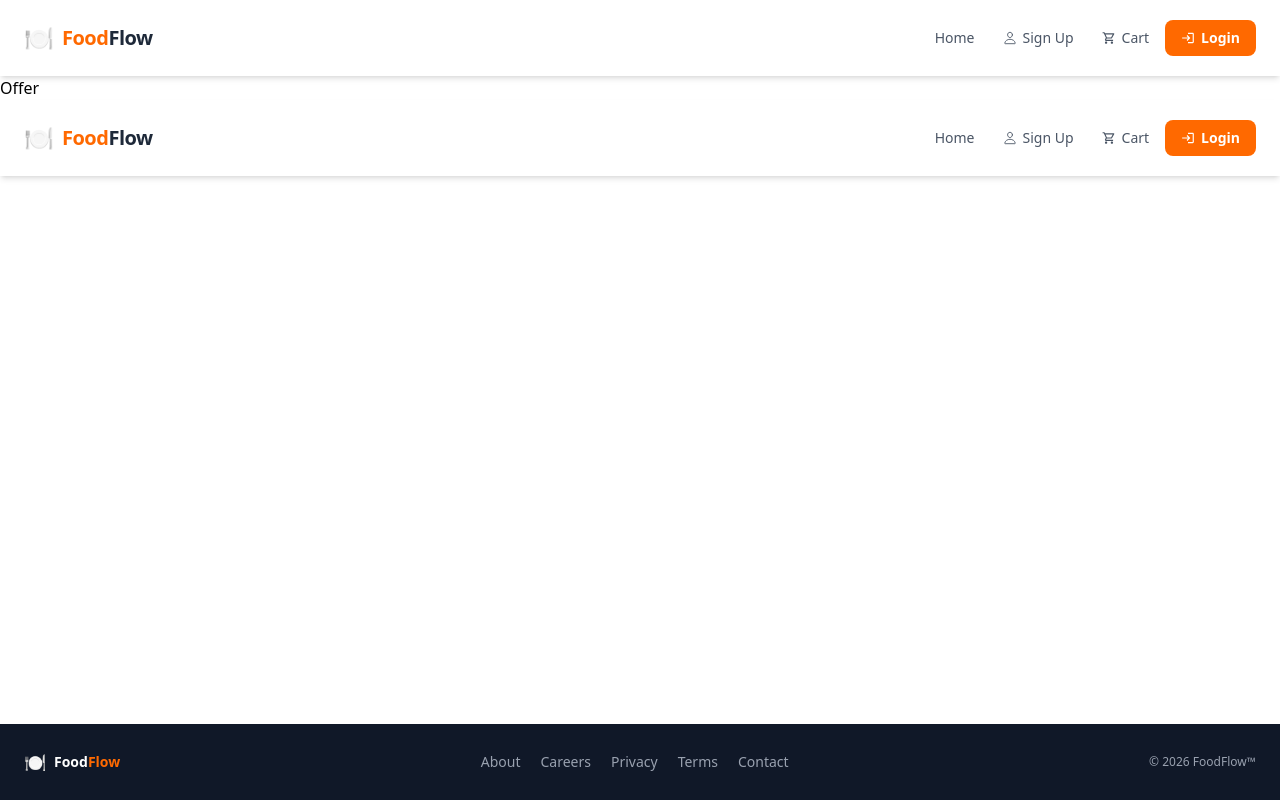
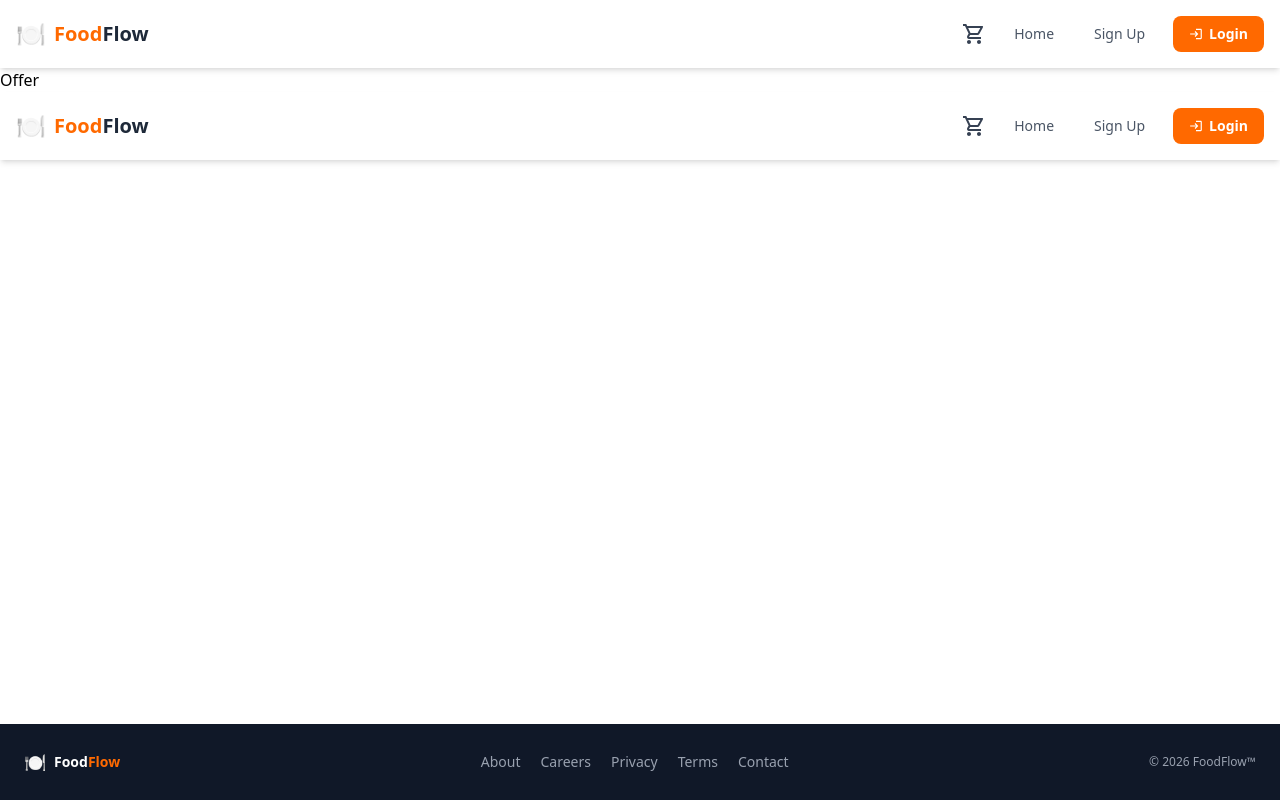
Before and after one commit to greeshsutar/Food-Flow, a React (Vite) app: page /offer in a window 1280 px wide. Built offline with nearby package versions, Linux system fonts and the light colour scheme.

Commit message:
cart and username outside of hamber menu

```diff
--- a/src/component/Header/Header.jsx
+++ b/src/component/Header/Header.jsx
@@ -1,6 +1,5 @@
 import { Link, useNavigate, useLocation } from "react-router-dom";
 import { IoPersonOutline, IoMenu, IoClose } from "react-icons/io5";
-import { BiSolidOffer } from "react-icons/bi";
 import { MdOutlineShoppingCart, MdOutlineLogin, MdOutlineLogout } from "react-icons/md";
 import { useSelector } from "react-redux";
 import { useState, useEffect } from "react";
@@ -22,7 +21,7 @@
   const [username, setUsername] = useState("");
   const [menuOpen, setMenuOpen] = useState(false);
 
-  // Re-check token on every route change
+  // Check login on route change
   useEffect(() => {
     const token = localStorage.getItem("token");
     if (token) {
@@ -33,7 +32,7 @@
       setIsLoggedIn(false);
       setUsername("");
     }
-    setMenuOpen(false); // close menu on page change
+    setMenuOpen(false);
   }, [location]);
 
   function handleLogout() {
@@ -43,79 +42,113 @@
     navigate("/", { replace: true });
   }
 
-  // All nav links in one array — no repetition
+  // ✅ RIGHT SECTION (VISIBLE ALWAYS)
+  const rightSection = (
+    <div className="flex items-center gap-3">
+
+      {/* Username */}
+      {isLoggedIn && (
+        <Link
+          to="/profile"
+          className="flex items-center gap-1 text-sm font-medium text-orange-500"
+        >
+          <IoPersonOutline />
+          <span className="hidden sm:inline">{username}</span>
+        </Link>
+      )}
+
+      {/* Cart */}
+      <Link
+        to="/Cart"
+        className="relative flex items-center text-2xl text-gray-700"
+      >
+        <MdOutlineShoppingCart />
+        {cartItem.length > 0 && (
+          <span className="absolute -top-2 -right-2 bg-orange-500 text-white text-[10px] px-1.5 rounded-full">
+            {cartItem.length}
+          </span>
+        )}
+      </Link>
+    </div>
+  );
+
+  // ✅ HAMBURGER LINKS (NO CART / USER HERE)
   const navLinks = (
     <>
-      <Link to="/" className="flex items-center gap-1.5 px-3 py-2 rounded-lg text-sm font-medium text-gray-600 hover:bg-orange-50 hover:text-orange-500 transition-colors">
+      <Link
+        to="/"
+        className="px-3 py-2 rounded-lg text-sm font-medium text-gray-600 hover:bg-orange-50 hover:text-orange-500"
+      >
         Home
       </Link>
 
       {isLoggedIn ? (
-        <Link to="/profile" className="flex items-center gap-1.5 px-3 py-2 rounded-lg text-sm font-medium text-orange-500 hover:bg-orange-50 transition-colors">
-          <IoPersonOutline /> Hi, {username}
-        </Link>
-      ) : (
-        <Link to="/SignUp" className="flex items-center gap-1.5 px-3 py-2 rounded-lg text-sm font-medium text-gray-600 hover:bg-orange-50 hover:text-orange-500 transition-colors">
-          <IoPersonOutline /> Sign Up
-        </Link>
-      )}
-
-      <Link to="/Cart" className="flex items-center gap-1.5 px-3 py-2 rounded-lg text-sm font-medium text-gray-600 hover:bg-orange-50 hover:text-orange-500 transition-colors">
-        <MdOutlineShoppingCart />
-        Cart
-        {cartItem.length > 0 && (
-          <span className="bg-orange-500 text-white text-xs font-bold px-1.5 py-0.5 rounded-full">
-            {cartItem.length}
-          </span>
-        )}
-      </Link>
-
-      {isLoggedIn ? (
-        <button onClick={handleLogout} className="flex items-center gap-1.5 px-4 py-2 border border-orange-500 text-orange-500 hover:bg-orange-500 hover:text-white text-sm font-semibold rounded-lg transition-colors">
+        <button
+          onClick={handleLogout}
+          className="flex items-center gap-1.5 px-4 py-2 border border-orange-500 text-orange-500 hover:bg-orange-500 hover:text-white text-sm font-semibold rounded-lg"
+        >
           <MdOutlineLogout /> Logout
         </button>
       ) : (
-        <Link to="/Login" className="flex items-center gap-1.5 px-4 py-2 bg-orange-500 hover:bg-orange-600 text-white text-sm font-semibold rounded-lg transition-colors">
+        <>
+          <Link
+            to="/SignUp"
+            className="px-3 py-2 rounded-lg text-sm font-medium text-gray-600 hover:bg-orange-50 hover:text-orange-500"
+          >
+            Sign Up
+          </Link>
+
+          <Link
+            to="/Login"
+            className="flex items-center gap-1.5 px-4 py-2 bg-orange-500 hover:bg-orange-600 text-white text-sm font-semibold rounded-lg"
+          >
             <MdOutlineLogin /> Login
           </Link>
+        </>
       )}
     </>
   );
 
   return (
-    <nav className="bg-white shadow-md sticky top-0 z-50" >
-      <div className="flex items-center justify-between px-6 py-5">
+    <nav className="bg-white shadow-md sticky top-0 z-50">
+
+      {/* HEADER */}
+      <div className="flex items-center justify-between px-4 py-4">
 
         {/* Logo */}
         <Link to="/" className="flex items-center gap-2">
           <span className="text-2xl">🍽️</span>
-          <span className="text-xl font-extrabold text-orange-500 tracking-tight">
+          <span className="text-xl font-extrabold text-orange-500">
             Food<span className="text-gray-800">Flow</span>
           </span>
         </Link>
 
-        {/* Desktop — show on md and above */}
-        <ul className="hidden md:flex items-center gap-1">
+        {/* Desktop Nav */}
+        <div className="hidden md:flex items-center gap-4">
+          {rightSection}
           {navLinks}
-        </ul>
+        </div>
 
-        {/* Mobile — hamburger button */}
+        {/* Mobile Right */}
+        <div className="flex items-center gap-3 md:hidden">
+          {rightSection}
+
+          {/* Hamburger */}
           <button
-          className="md:hidden text-2xl text-gray-700"
+            className="text-2xl text-gray-700"
             onClick={() => setMenuOpen(!menuOpen)}
           >
             {menuOpen ? <IoClose /> : <IoMenu />}
           </button>
-
+        </div>
       </div>
 
-      {/* Mobile dropdown */}
+      {/* Mobile Menu */}
       {menuOpen && (
-        <div className="md:hidden flex flex-col gap-1 px-6 py-4 border-t border-gray-100">
+        <div className="md:hidden flex flex-col gap-2 px-4 py-4 border-t">
           {navLinks}
         </div>
       )}
-
     </nav>
   );
 }
```
Lines whose indentation alone changed are shown as unchanged.
